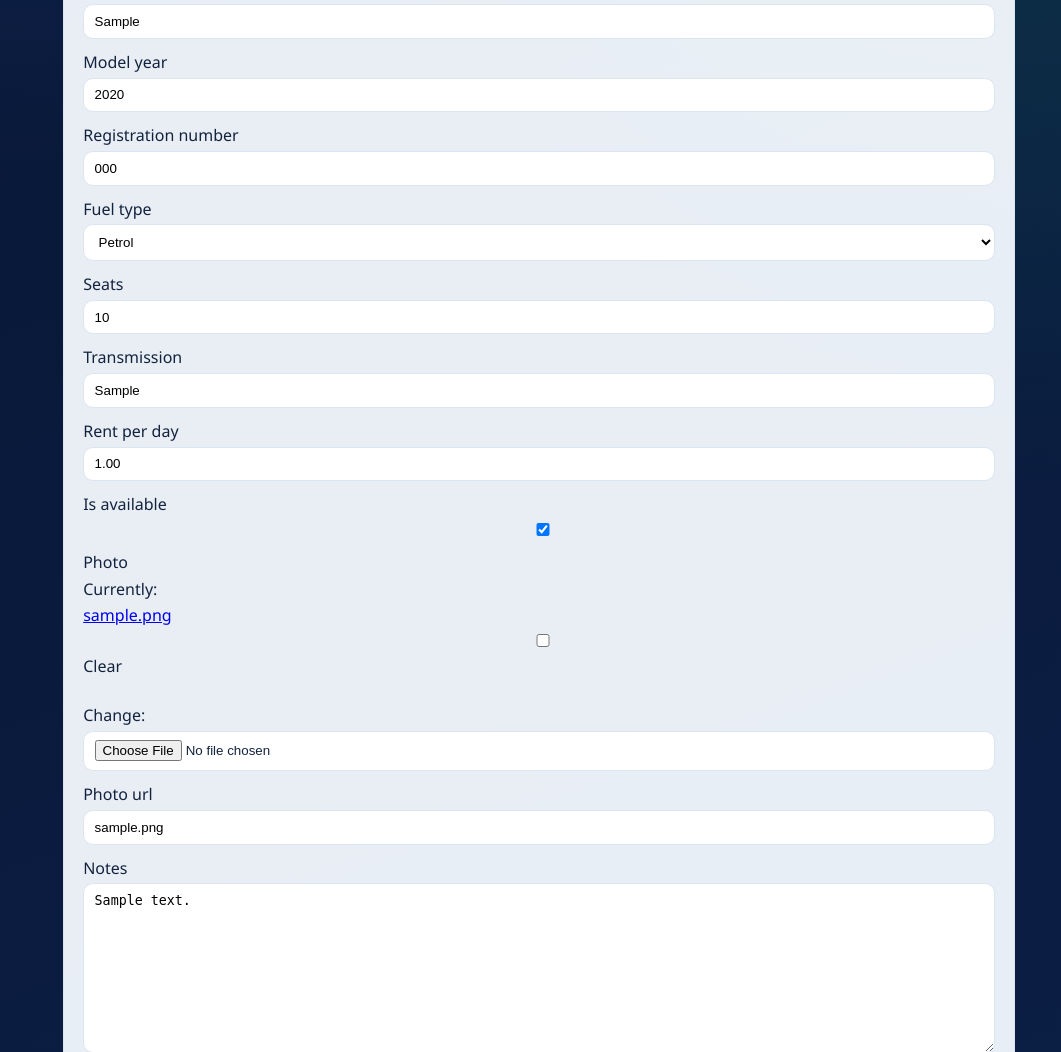
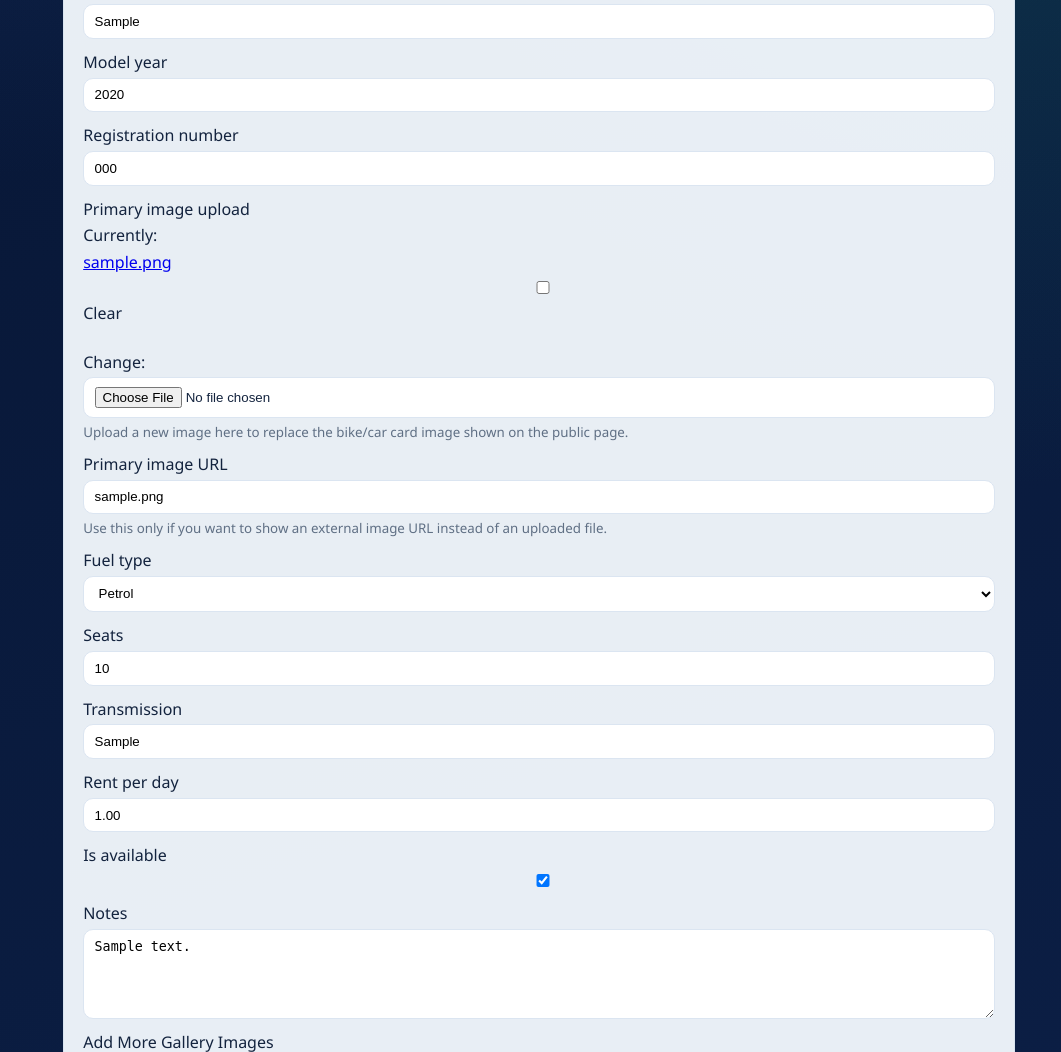
Before and after one commit to mukundkhandelwal463/RoyalWheels, a Django app: page /management/vehicles/1/edit/ in a window 1280 px wide. Shown: the part 588-1640 px from the top of the page, without its empty margins (219-1280 px from the left). Run offline with Django 5.2, Linux system fonts and the light colour scheme; a user stored in the database is signed in; tables that the repository leaves empty hold one stand-in row (values such as "Sample post"); grey boxes marked "Sample" are stand-in pictures.

Commit message:
Improve vehicle image replacement flow

```diff
--- a/backend/app/forms.py
+++ b/backend/app/forms.py
@@ -25,15 +25,24 @@ class VehicleForm(forms.ModelForm):
             "brand",
             "model_year",
             "registration_number",
+            "photo",
+            "photo_url",
             "fuel_type",
             "seats",
             "transmission",
             "rent_per_day",
             "is_available",
-            "photo",
-            "photo_url",
             "notes",
         ]
+        labels = {
+            "photo": "Primary image upload",
+            "photo_url": "Primary image URL",
+        }
+        widgets = {
+            "photo": forms.ClearableFileInput(attrs={"accept": "image/*"}),
+            "photo_url": forms.URLInput(attrs={"placeholder": "Optional image URL"}),
+            "notes": forms.Textarea(attrs={"rows": 3}),
+        }
 
 
 class BookingForm(forms.ModelForm):
--- a/backend/app/templates/management/vehicle_edit.html
+++ b/backend/app/templates/management/vehicle_edit.html
@@ -26,6 +26,11 @@
             <div class="field">
                 <label for="{{ field.id_for_label }}">{{ field.label }}</label>
                 {{ field }}
+                {% if field.name == "photo" %}
+                    <small class="muted">Upload a new image here to replace the bike/car card image shown on the public page.</small>
+                {% elif field.name == "photo_url" %}
+                    <small class="muted">Use this only if you want to show an external image URL instead of an uploaded file.</small>
+                {% endif %}
                 {% if field.errors %}
                     <small class="error">{{ field.errors|striptags }}</small>
                 {% endif %}
--- a/backend/app/views.py
+++ b/backend/app/views.py
@@ -64,11 +64,11 @@ def _vehicle_image_url(vehicle):
         except Exception:
             pass
 
-    first_gallery_image = vehicle.images.first()
-    if first_gallery_image and getattr(first_gallery_image.image, "name", ""):
+    latest_gallery_image = vehicle.images.order_by("-created_at", "-id").first()
+    if latest_gallery_image and getattr(latest_gallery_image.image, "name", ""):
         try:
-            if first_gallery_image.image.storage.exists(first_gallery_image.image.name):
-                return first_gallery_image.image.url
+            if latest_gallery_image.image.storage.exists(latest_gallery_image.image.name):
+                return latest_gallery_image.image.url
         except Exception:
             pass
 
```
